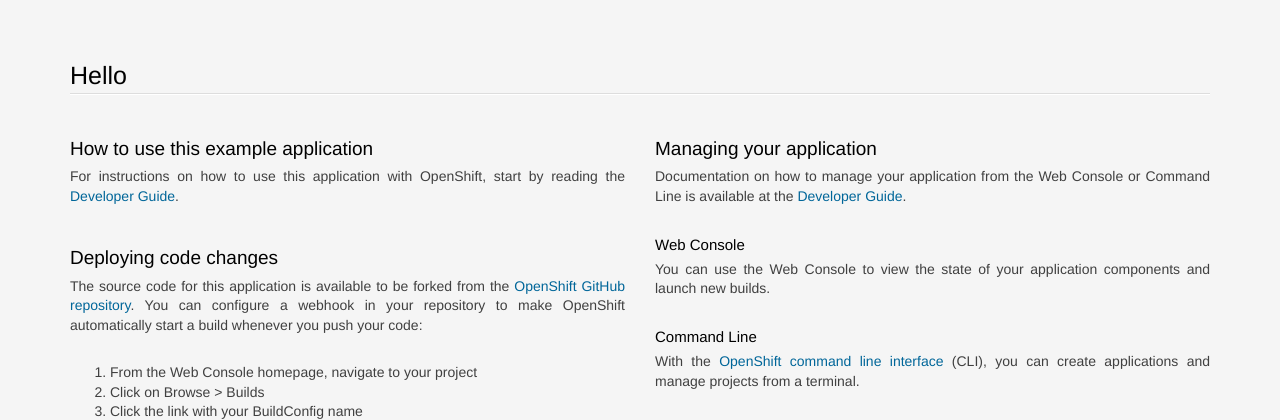
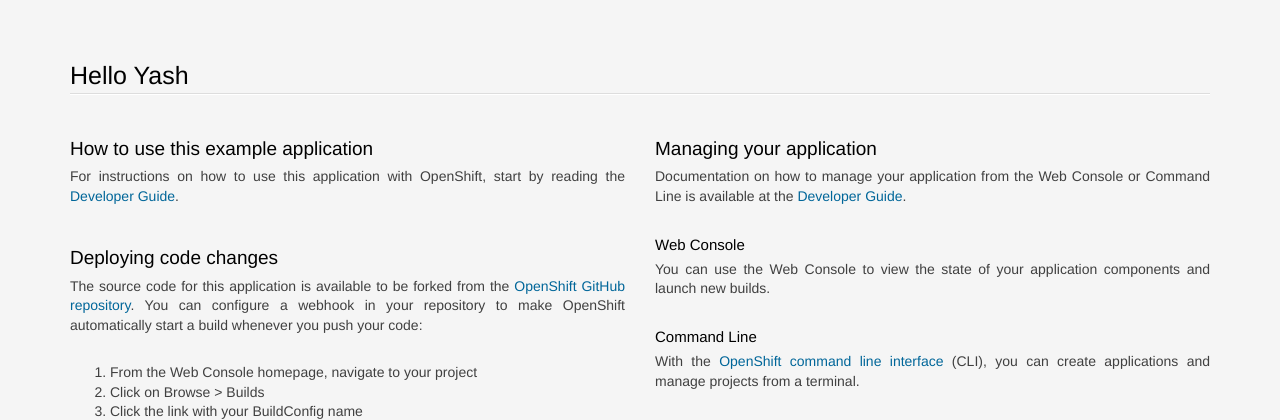
Before and after one commit to yash-kulkarni2000/testing, a Django app: page / in a window 1280 px wide. Shown: the top 420 px of the page. Run offline with Django 3.2, Linux system fonts and the light colour scheme; data comes from the database, SQL or seed files in the repository; some libraries are stand-ins or nearby versions.

Commit message:
Update index.html
Welcome to PLural Technology changed to Hello Yash

```diff
--- a/welcome/templates/welcome/index.html
+++ b/welcome/templates/welcome/index.html
@@ -212,7 +212,7 @@ pre {
 
 <section class='container'>
           <hgroup>
-            <h1>Hello</h1>
+            <h1>Hello Yash</h1>
           </hgroup>
 
 
```
